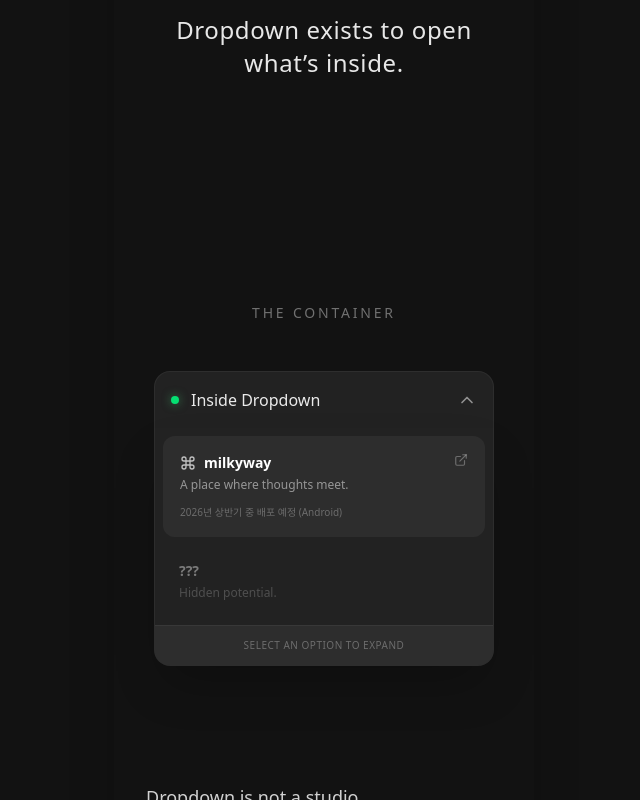
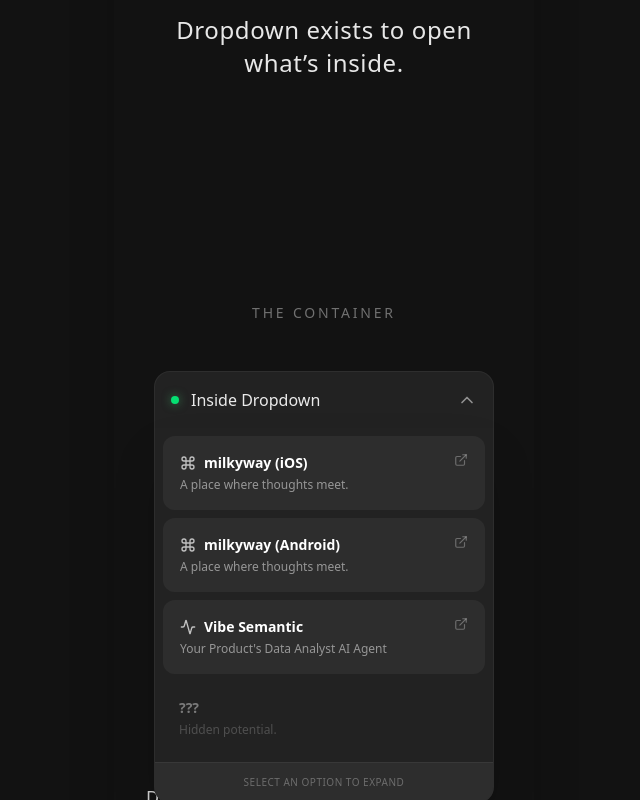
Before and after one commit to unknownstarter/dropdown-web, a Next.js app: page / in a window 1280 px wide. Both pictures are taken after a click on the button "Inside Dropdown". Shown: the part 1206-2006 px from the top of the page, without its empty margins (316-956 px from the left). Built offline with nearby package versions, Linux system fonts and the light colour scheme; no server answers.

Commit message:
Adding words and vibe semantic item

```diff
--- a/components/sections/Hero.tsx
+++ b/components/sections/Hero.tsx
@@ -15,6 +15,11 @@ export default function Hero() {
     const visitMilkyway = () => {
         trackEvent("cta_click", { cta: "visit_milkyway" });
         window.open("https://apps.apple.com/kr/app/milkyway-%EC%B1%85%EC%97%90%EC%84%9C-%EB%B0%9C%EA%B2%AC%ED%95%9C-%EC%A7%80%EC%A0%81%EC%9D%B8-%EB%82%98%EB%A5%BC-%EB%A9%94%EB%AA%A8%ED%95%B4%EC%9A%94/id6741465148", "_blank");
+    };
+
+    const visitVibeSemantic = () => {
+        trackEvent("cta_click", { cta: "visit_vibesemantic" });
+        window.open("https://www.vibesemantic.xyz/", "_blank");
     };
 
     return (
@@ -68,7 +73,14 @@ export default function Hero() {
                         onClick={visitMilkyway}
                         className="w-full bg-white/10 border border-white/10 text-white px-6 py-3 rounded-full font-medium text-sm hover:bg-white/20 transition-colors backdrop-blur-sm"
                     >
-                        Visit milkyway
+                        Visit milkyway (iOS)
+                    </button>
+
+                    <button
+                        onClick={visitVibeSemantic}
+                        className="w-full bg-white/10 border border-white/10 text-white px-6 py-3 rounded-full font-medium text-sm hover:bg-white/20 transition-colors backdrop-blur-sm"
+                    >
+                        Visit Vibe Semantic
                     </button>
                 </div>
             </motion.div>
--- a/components/sections/InsideDropdown.tsx
+++ b/components/sections/InsideDropdown.tsx
@@ -2,7 +2,7 @@
 
 import { useState } from "react";
 import { motion, AnimatePresence } from "framer-motion";
-import { ChevronDown, ExternalLink, Command } from "lucide-react";
+import { ChevronDown, ExternalLink, Command, Activity } from "lucide-react";
 import { cn } from "@/lib/utils";
 import { trackEvent } from "@/lib/analytics";
 
@@ -57,17 +57,34 @@ export default function InsideDropdown() {
                             className="absolute top-full left-0 right-0 bg-[#222] border border-t-0 border-white/5 rounded-b-2xl overflow-hidden shadow-2xl backdrop-blur-xl"
                         >
                             <div className="p-2 space-y-2">
-                                {/* Product 1: Milkyway */}
+                                {/* Product 1: Milkyway iOS */}
                                 <ProductCard
-                                    title="milkyway"
+                                    title="milkyway (iOS)"
                                     desc="A place where thoughts meet."
                                     icon={<Command className="w-4 h-4" />}
                                     active={true}
                                     link="https://apps.apple.com/kr/app/milkyway-%EC%B1%85%EC%97%90%EC%84%9C-%EB%B0%9C%EA%B2%AC%ED%95%9C-%EC%A7%80%EC%A0%81%EC%9D%B8-%EB%82%98%EB%A5%BC-%EB%A9%94%EB%AA%A8%ED%95%B4%EC%9A%94/id6741465148"
-                                    note="2026년 상반기 중 배포 예정 (Android)"
                                 />
 
-                                {/* Product 2: Coming Soon */}
+                                {/* Product 2: Milkyway Android */}
+                                <ProductCard
+                                    title="milkyway (Android)"
+                                    desc="A place where thoughts meet."
+                                    icon={<Command className="w-4 h-4" />}
+                                    active={true}
+                                    link="https://play.google.com/store/apps/details?id=com.whatif.milkyway.android&hl=ko"
+                                />
+
+                                {/* Product 3: Vibe Semantic */}
+                                <ProductCard
+                                    title="Vibe Semantic"
+                                    desc="Your Product's Data Analyst AI Agent"
+                                    icon={<Activity className="w-4 h-4" />}
+                                    active={true}
+                                    link="https://www.vibesemantic.xyz/"
+                                />
+
+                                {/* Product 4: Coming Soon */}
                                 <ProductCard
                                     title="???"
                                     desc="Hidden potential."
```
